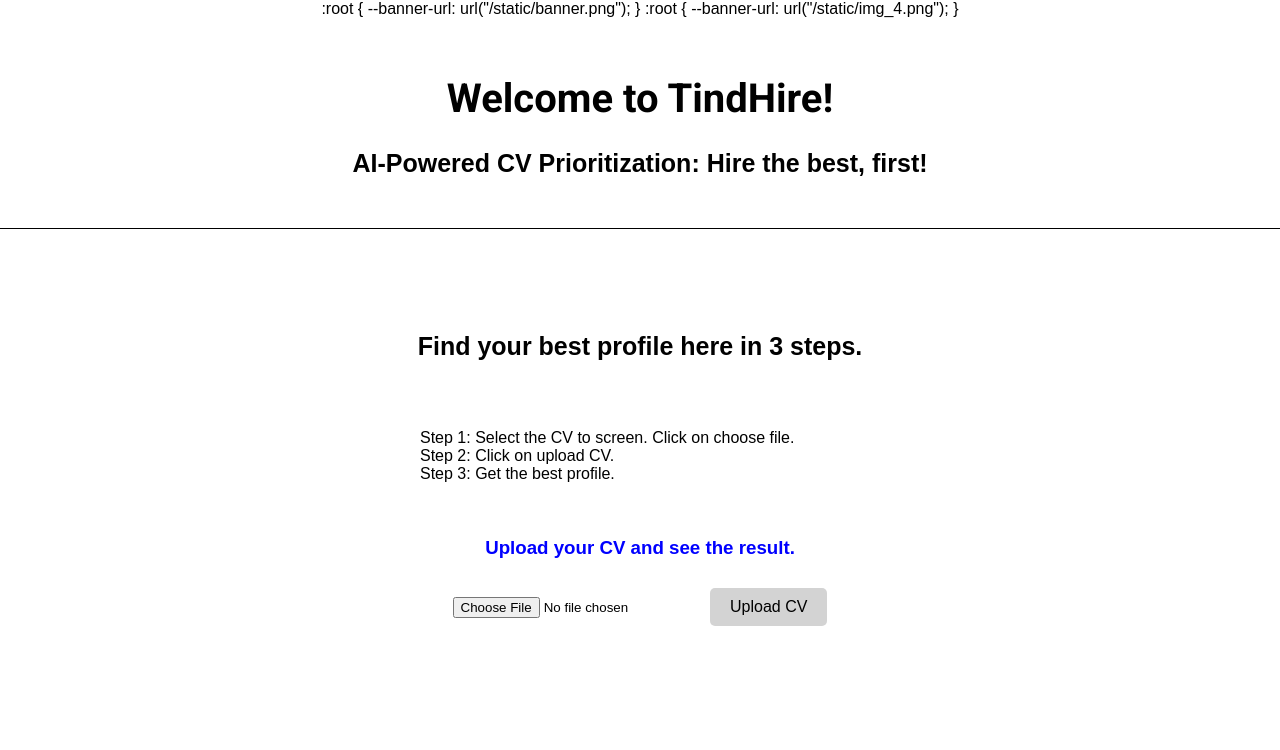
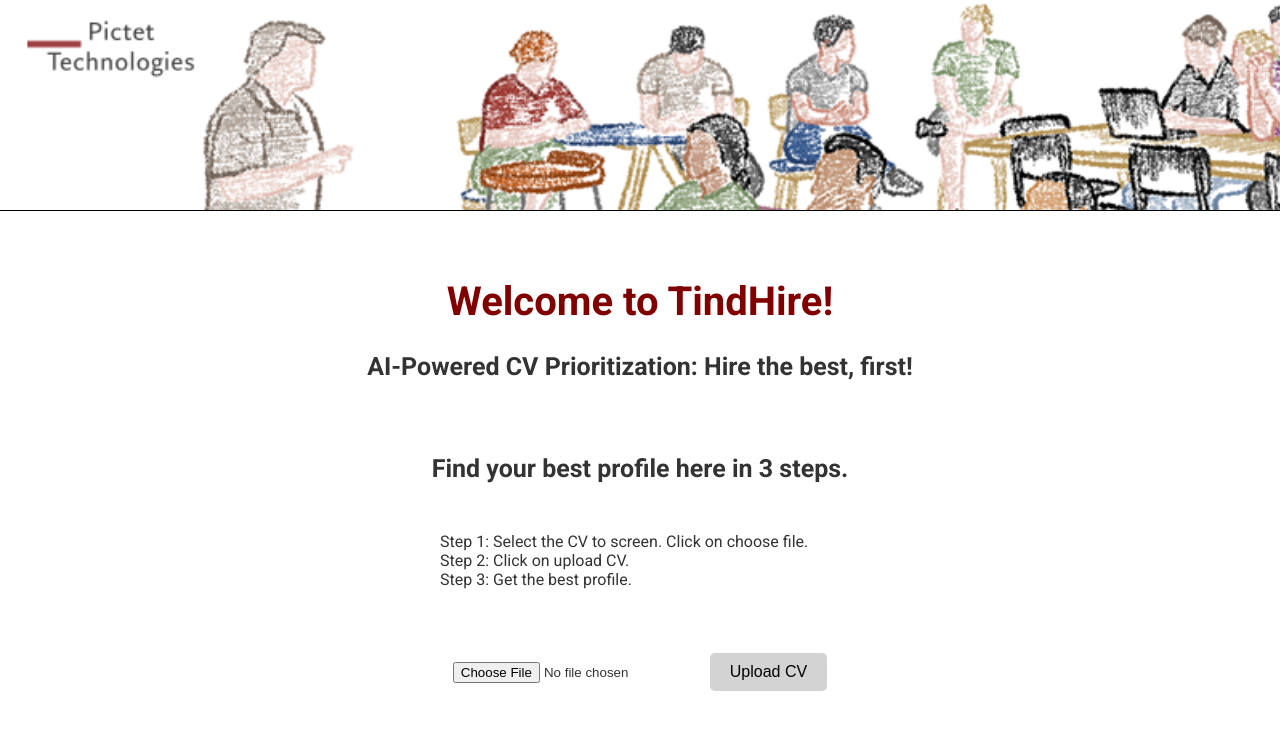
Before and after one commit to Naaooj/ajax, a Flask app: page / in a window 1280 px wide. Shown: the top 750 px of the page. Run offline with Flask 3, Linux system fonts and the light colour scheme.

Commit message:
Updating banner, layout and colors

```diff
--- a/src/classifier/classifier.py
+++ b/src/classifier/classifier.py
@@ -9,7 +9,8 @@
     def __init__(self):
         # Use a pre-trained tokenizer that matches your model type
         self.tokenizer = AutoTokenizer.from_pretrained('bert-base-uncased')
-        self.model = AutoModelForSequenceClassification.from_pretrained(os.path.join(os.getcwd(), 'models/'))
+        current_dir = os.path.dirname(os.path.abspath(__file__))
+        self.model = AutoModelForSequenceClassification.from_pretrained(os.path.join(current_dir, '../models/'))
         self.max_length = 128
         self.model.eval()
 
--- a/src/model_training/trainer.py
+++ b/src/model_training/trainer.py
@@ -14,7 +14,7 @@
     validation_size = len(dataset) - train_size
     train_dataset, validation_dataset = random_split(dataset, [train_size, validation_size])
 
-    train_batch_size = 16
+    train_batch_size = 32
     validation_batch_size = 8
 
     train_data_loader = DataLoader(train_dataset, batch_size=train_batch_size, shuffle=True)
@@ -25,7 +25,7 @@
     models_dir = os.path.join(current_dir, '../models')
 
     # Train the model
-    model = Model(train_data_loader, validation_data_loader, models_dir, num_epochs=5, learning_rate=1e-5, weight_decay=1e-2, patience=3)
+    model = Model(train_data_loader, validation_data_loader, models_dir, num_epochs=8, learning_rate=1e-3, weight_decay=1e-5, patience=3)
     model.train_model()
 
 if __name__ == '__main__':
--- a/src/static/styles.css
+++ b/src/static/styles.css
@@ -14,10 +14,26 @@
     border-bottom: 1.5px solid black;
 }
 
+/* Include the CSS here or in an external stylesheet */
+.text-with-halo {
+    font-size: 2em;
+    color: white;
+    text-shadow:
+        0 0 5px purple,
+        0 0 10px purple,
+        0 0 20px purple,
+        0 0 20px purple;
+}
+
+
 .step-container {
     text-align: left;
     size: 300px;
     margin: 0;
+    display: flex;
+    flex-direction: column;
+    width: 1100px;
+    margin: 0 auto; /* Centrer le container horizontalement */
 }
 
 .banner > img {
@@ -39,23 +55,19 @@
 }
 
 .content {
-    padding: 70px;
+    padding: 40px;
     background-color: white;
+    color: rgb(51, 51, 51);
+    font-family: Roboto, sans-serif;
 }
 
 h1 {
-    color: black;
-    font-family: Roboto, sans-serif;
+    color: #800000 !important;
     font-size: 40px;
 }
 
 h2 {
-    color: black;
     font-size: 25px;
-}
-
-h3 {
-    color: blue;
 }
 
 h4 {
@@ -78,7 +90,7 @@
 }
 
 button {
-    background-color: green;
+    background-color: lightgreen;
     color: black;
     padding: 10px 20px;
     border: none;
--- a/src/templates/index.html
+++ b/src/templates/index.html
@@ -5,21 +5,13 @@
     <meta name="viewport" content="width=device-width, initial-scale=1.0">
     <title>TindHire</title>
     <link rel="stylesheet" type="text/css" href="{{ url_for('static', filename='styles.css') }}">
+    <style>
          :root {
             --banner-url: url("{{ url_for('static', filename='banner.png') }}");
         }
 
         :root {
             --banner-url: url("{{ url_for('static', filename='img_4.png') }}");
-        }
-
-         <style>
-        /* Include the CSS here or in an external stylesheet */
-        .text-with-halo {
-            font-size: 2em;
-            color: white;
-            text-shadow:
-                0 0 10px white,
         }
     </style>
 
@@ -32,14 +24,17 @@
 <body>
     <div class="container">
         <div class="banner">
-          <h1>Welcome to TindHire!</h1>
-          <h2>AI-Powered CV Prioritization: Hire the best, first!</h2>
         </div>
     </div>
 
     <div class="content">
         <p>
-            <h4>Find your best profile here in 3 steps.</h4><br/>
+            <!--<div class="banner text-with-halo">-->
+                <h1>Welcome to TindHire!</h1>
+                <h2>AI-Powered CV Prioritization: Hire the best, first!</h2>
+             <br/>
+
+                <h4>Find your best profile here in 3 steps.</h4>
         </p>
 
         <div class="step-container">
@@ -52,7 +47,6 @@
              </p>
         </div>
 
-        <h3>Upload your CV and see the result.</h3>
         <form method="post" action="/upload" enctype="multipart/form-data" id="uploadForm">
             <input type="file" name="file" id="file">
             <button type="submit" id="uploadButton" disabled>Upload CV</button>
```
Also changed, not shown: src/static/img.png (added), 1 other file.
